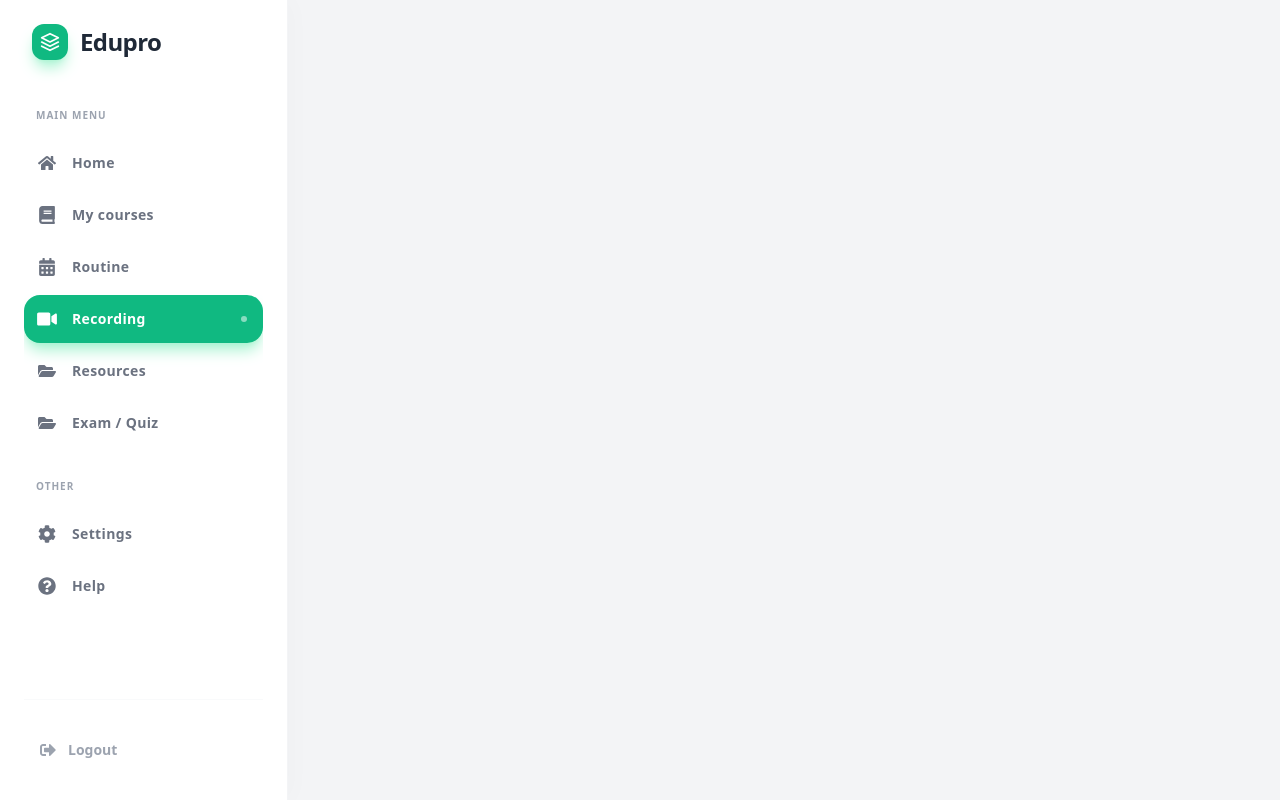
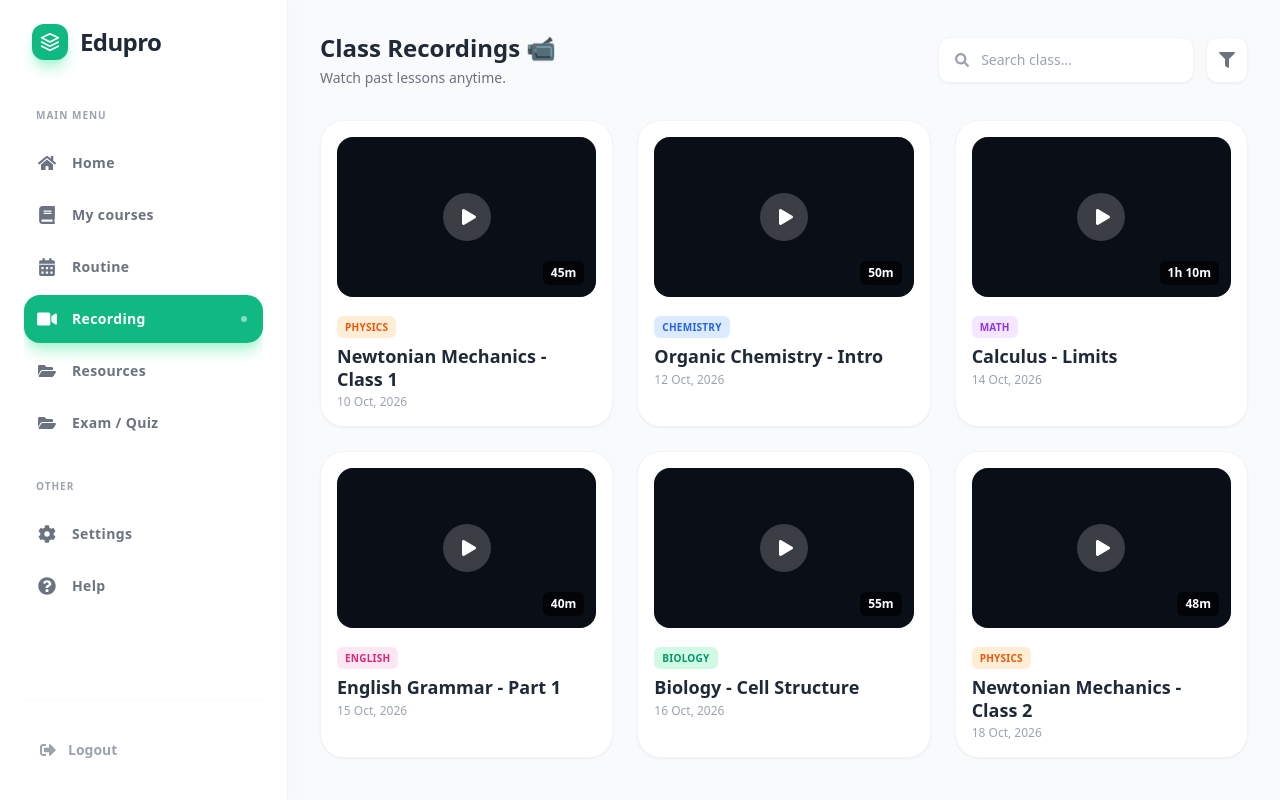
Before and after one commit to NethmiDhananjana1011/edupro-client, a React (Create React App) app in the folder client/: page /recording in a window 1280 px wide. Built offline with nearby package versions, Linux system fonts and the light colour scheme; sample sign-in values are in the browser's storage.

Commit message:
Recording page

```diff
--- a/client/src/App.js
+++ b/client/src/App.js
@@ -11,6 +11,7 @@ import Sidebar from './components/Sidebar';
 import MyCourses from './pages/MyCourses';
 import Classroom from './pages/Classroom';
 import Routine from './pages/Routine';
+import Recording from './pages/Recording';
 
 // Helper to protect routes
 const ProtectedRoute = ({ children }) => {
@@ -55,6 +56,9 @@ const App = () => {
                 <Route path="/routine" element={
           <ProtectedRoute> <Routine /> </ProtectedRoute>
       } />
+      <Route path="/recording" element={
+    <ProtectedRoute> <Recording /> </ProtectedRoute>
+} />
         </Routes>
       </div>
     </div>
--- /dev/null
+++ b/client/src/pages/Recording.js
@@ -0,0 +1,69 @@
+import React from 'react';
+import { FaPlay, FaSearch, FaFilter } from 'react-icons/fa';
+
+const Recording = () => {
+  const recordings = [
+    { id: 1, title: "Newtonian Mechanics - Class 1", date: "10 Oct, 2026", duration: "45m", subject: "Physics", color: "bg-orange-100 text-orange-600" },
+    { id: 2, title: "Organic Chemistry - Intro", date: "12 Oct, 2026", duration: "50m", subject: "Chemistry", color: "bg-blue-100 text-blue-600" },
+    { id: 3, title: "Calculus - Limits", date: "14 Oct, 2026", duration: "1h 10m", subject: "Math", color: "bg-purple-100 text-purple-600" },
+    { id: 4, title: "English Grammar - Part 1", date: "15 Oct, 2026", duration: "40m", subject: "English", color: "bg-pink-100 text-pink-600" },
+    { id: 5, title: "Biology - Cell Structure", date: "16 Oct, 2026", duration: "55m", subject: "Biology", color: "bg-emerald-100 text-emerald-600" },
+    { id: 6, title: "Newtonian Mechanics - Class 2", date: "18 Oct, 2026", duration: "48m", subject: "Physics", color: "bg-orange-100 text-orange-600" },
+  ];
+
+  return (
+    <div className="min-h-screen bg-gray-50 p-8 font-sans">
+
+      {/* HEADER & SEARCH */}
+      <div className="flex flex-col md:flex-row justify-between items-center mb-8 gap-4">
+        <div>
+          <h1 className="text-2xl font-bold text-gray-800">Class Recordings 📹</h1>
+          <p className="text-gray-500 text-sm mt-1">Watch past lessons anytime.</p>
+        </div>
+
+        <div className="flex gap-3 w-full md:w-auto">
+          <div className="bg-white flex items-center gap-3 px-4 py-3 rounded-xl border border-gray-100 shadow-sm w-full md:w-64">
+            <FaSearch className="text-gray-400" />
+            <input type="text" placeholder="Search class..." className="bg-transparent outline-none text-sm w-full" />
+          </div>
+          <button className="bg-white p-3 rounded-xl border border-gray-100 shadow-sm text-gray-500 hover:bg-gray-50">
+            <FaFilter />
+          </button>
+        </div>
+      </div>
+
+      {/* VIDEO GRID */}
+      <div className="grid grid-cols-1 md:grid-cols-2 lg:grid-cols-3 gap-6">
+        {recordings.map((rec) => (
+          <div key={rec.id} className="bg-white p-4 rounded-3xl shadow-sm border border-gray-100 hover:shadow-md transition group cursor-pointer">
+
+            {/* THUMBNAIL AREA */}
+            <div className="relative bg-gray-900 rounded-2xl h-40 flex items-center justify-center mb-4 overflow-hidden">
+              <div className="absolute inset-0 bg-black/40 group-hover:bg-black/20 transition"></div>
+              <div className="w-12 h-12 bg-white/20 backdrop-blur-sm rounded-full flex items-center justify-center text-white pl-1 group-hover:scale-110 transition">
+                <FaPlay />
+              </div>
+              <span className="absolute bottom-3 right-3 bg-black/70 text-white text-xs font-bold px-2 py-1 rounded-md">
+                {rec.duration}
+              </span>
+            </div>
+
+            {/* INFO AREA */}
+            <div className="flex justify-between items-start">
+              <div>
+                <span className={`text-[10px] font-bold px-2 py-1 rounded-md uppercase tracking-wide ${rec.color}`}>
+                  {rec.subject}
+                </span>
+                <h3 className="font-bold text-gray-800 mt-2 text-lg leading-tight">{rec.title}</h3>
+                <p className="text-gray-400 text-xs mt-1">{rec.date}</p>
+              </div>
+            </div>
+
+          </div>
+        ))}
+      </div>
+    </div>
+  );
+};
+
+export default Recording;
```
Also changed, not shown: client/src/pages/Resources.js (added).
